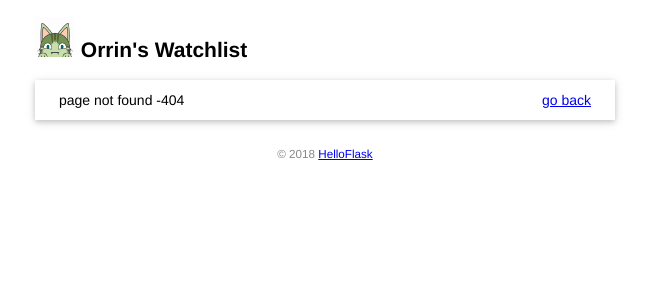
After one commit to OrrinOYCS/watchlist, a Flask app: template templates/404.html in a window 1280 px wide. The commit adds this page. Shown: the top 300 px of the page, without its empty margins (315-964 px from the left). Run offline with Flask 3, Linux system fonts and the light colour scheme; the template is opened without the code that fills it: values that come from a table or form of the project are taken from there, others are empty.

Commit message:
add error handler

```diff
--- a/app.py
+++ b/app.py
@@ -61,10 +61,17 @@ def forge():
     db.session.commit()
     click.echo('job done.')
 
-    @app.cli.command()
-    @click.option('--drop', is_flag=True, help='create after drop')
-    def initdb(drop):
-        if drop:
-            db.drop_all()
-        db.create_all()
-        click.echo('initialized database')
+
+@app.cli.command()
+@click.option('--drop', is_flag=True, help='create after drop')
+def initdb(drop):
+    if drop:
+        db.drop_all()
+    db.create_all()
+    click.echo('initialized database')
+
+
+@app.errorhandler(404)
+def page_not_found(e):
+    user = User.query.first()
+    return render_template("404.html", user=user), 404
--- a/static/style.css
+++ b/static/style.css
@@ -47,3 +47,8 @@ footer {
     margin: 0 auto;
     height: 100px;
 }
+
+/*goback*/
+.float-right{
+    Float: right;
+}
--- /dev/null
+++ b/templates/404.html
@@ -0,0 +1,26 @@
+<!DOCTYPE html>
+<html lang="en">
+<head>
+    <meta charset="UTF-8">
+    <title>{{user.name}}'s Watchlist</title>
+    <link rel="icon" href="{{url_for('static', filename='favicon.ico')}}">
+    <link rel="stylesheet" href="{{url_for('static', filename='style.css')}}" type="text/css">
+</head>
+<body>
+    <h2>
+        <img alt="cat" class="cat" src="{{url_for('static', filename='images/cat.png')}}">
+        {{user.name}}'s Watchlist
+    </h2>
+    <ul class="movie-list">
+        <li>
+            page not found -404
+            <span class="float-right">
+                <a href="{{url_for('index')}}">go back</a>
+            </span>
+        </li>
+    </ul>
+</body>
+<footer>
+    <small>&copy; 2018 <a href="http://helloflask.com/book/3">HelloFlask</a></small>
+</footer>
+</html>
--- a/templates/index.html
+++ b/templates/index.html
@@ -2,7 +2,7 @@
 <html lang="en">
 <head>
     <meta charset="UTF-8">
-    <title>{{name}}'s watchlist</title>
+    <title>{{user.name}}'s watchlist</title>
     <link rel="icon" href="{{url_for('static', filename='favicon.ico')}}">
     <link rel="stylesheet" href="{{url_for('static', filename='style.css')}}">
 </head>
```
